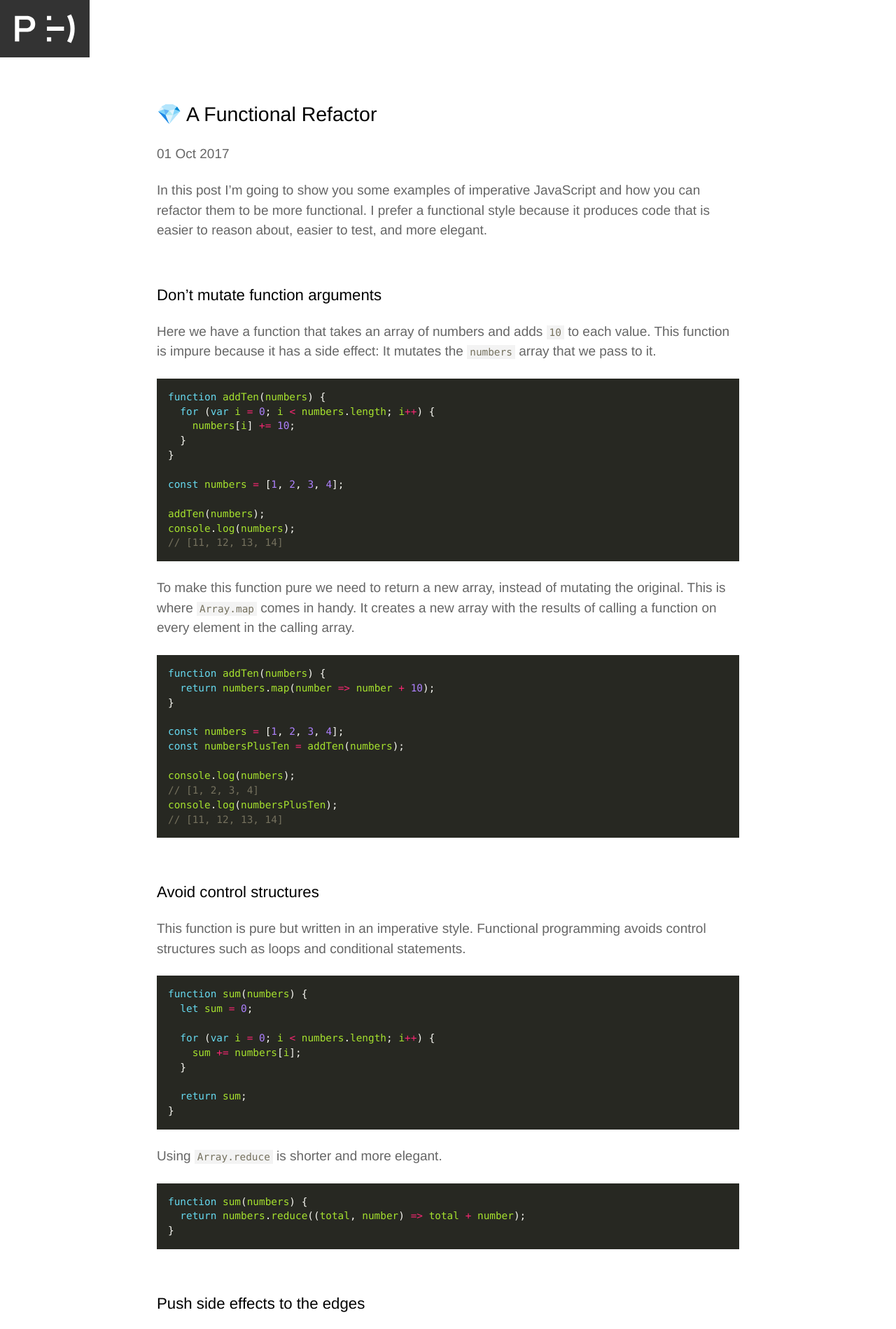
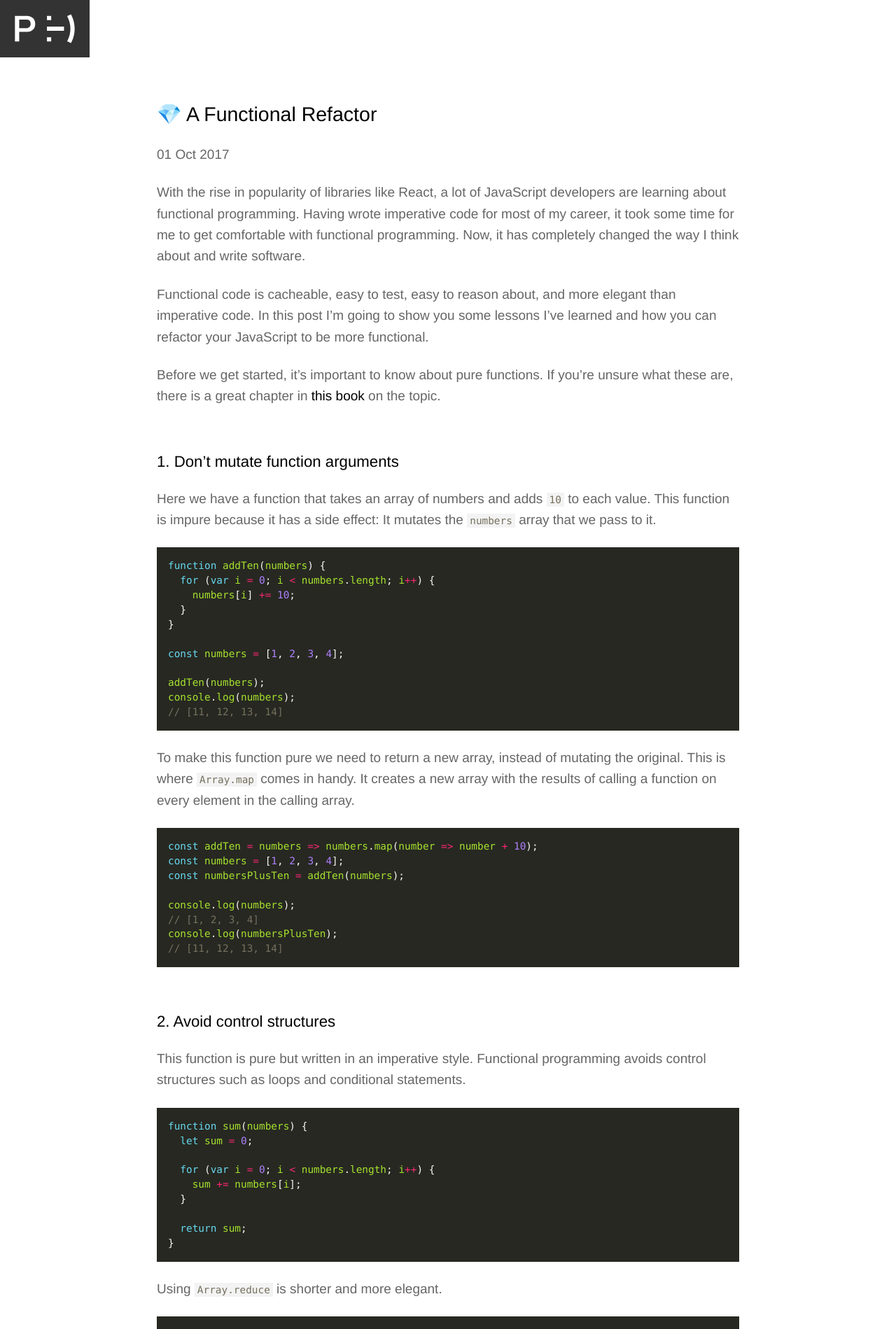
Before and after one commit to peterhry/peterhrynkow.com, a Jekyll site: the page built from _posts/2017-10-01-a-functional-refactor.markdown, in a window 1280 px wide. Shown: the top 1899 px of the page at 70% size. Built offline with Jekyll 4.4.1, drawn with Linux system fonts in a browser that asks for light colours; comment, search, counter and statistics services are not loaded; some of the changed text lies outside the part shown.

Commit message:
Draft edits

````diff
--- a/_posts/2017-10-01-a-functional-refactor.markdown
+++ b/_posts/2017-10-01-a-functional-refactor.markdown
@@ -6,9 +6,13 @@ icon:  💎
 categories: [functional-programming]
 ---
 
-In this post I’m going to show you some examples of imperative JavaScript and how you can refactor them to be more functional. I prefer a functional style because it produces code that is easier to reason about, easier to test, and more elegant.
+With the rise in popularity of libraries like React, a lot of JavaScript developers are learning about functional programming. Having wrote imperative code for most of my career, it took some time for me to get comfortable with functional programming. Now, it has completely changed the way I think about and write software.
 
-### Don’t mutate function arguments
+Functional code is cacheable, easy to test, easy to reason about, and more elegant than imperative code. In this post I’m going to show you some lessons I’ve learned and how you can refactor your JavaScript to be more functional.
+
+Before we get started, it’s important to know about pure functions. If you’re unsure what these are, there is a great chapter in [this book](https://drboolean.gitbooks.io/mostly-adequate-guide/content/ch3.html#oh-to-be-pure-again) on the topic.
+
+### 1. Don’t mutate function arguments
 
 Here we have a function that takes an array of numbers and adds `10` to each value. This function is impure because it has a side effect: It mutates the `numbers` array that we pass to it.
 
@@ -30,10 +34,7 @@ To make this function pure we need to return a new array, instead of mutating th
 
 
 ```js
-function addTen(numbers) {
-  return numbers.map(number => number + 10);
-}
-
+const addTen = numbers => numbers.map(number => number + 10);
 const numbers = [1, 2, 3, 4];
 const numbersPlusTen = addTen(numbers);
 
@@ -43,7 +44,7 @@ console.log(numbersPlusTen);
 // [11, 12, 13, 14]
 ```
 
-### Avoid control structures
+### 2. Avoid control structures
 
 This function is pure but written in an imperative style. Functional programming avoids control structures such as loops and conditional statements.
 
@@ -62,15 +63,16 @@ function sum(numbers) {
 Using `Array.reduce` is shorter and more elegant.
 
 ```js
-function sum(numbers) {
-  return numbers.reduce((total, number) => total + number);
-}
+const sum = numbers => numbers.reduce((total, number) => total + number);
 ```
 
 
-### Push side effects to the edges
+### 3. Push side effects to the edges
 
 Here we have a simple application where clicking a button updates a counter. The `incrementBy` and `addTen` functions are impure because they modify a variable outside of their scope.
+
+This program is simple enough that we can tell what happens when the button is clicked, but in a more complex application, impure functions and their side effects make it difficult to keep track of changes to state.
+
 
 ```js
 class App {
@@ -93,9 +95,8 @@ class App {
 }
 ```
 
-This program is simple enough that we can tell what happens when the button is clicked, but in a more complex application, impure functions and their side effects make it difficult to keep track of changes to state.
+Notice what happens when we refactor the application to use pure functions. We push the side effects to the edges. Now, `this.counter` is only changed in one place and the code is a little easier to reason about.
 
-What strategy can we use to improve this?
 ```js
 class App {
   constructor(button) {
@@ -118,8 +119,7 @@ class App {
 }
 ```
 
-By refactoring the application to use pure functions, we push the side effects to the edges. `this.counter` is now controlled by a single function.
-
+<!--
 <blockquote class="twitter-tweet" data-lang="en"><p lang="en" dir="ltr">A functional style pushes side effects to the edges: &quot;gather information, make decisions, act.&quot;<br>A good plan in most life situations too.</p>&mdash; Jessica Kerr (@jessitron) <a href="https://twitter.com/jessitron/status/713432439746654209?ref_src=twsrc%5Etfw">March 25, 2016</a></blockquote>
 
 This tweet hits the nail on the head. How does this apply to the refactored code?
--- a/css/peterhry.css
+++ b/css/peterhry.css
@@ -74,7 +74,7 @@
 
 body {
     color: #666;
-    font: 1rem/1.5 "adelle-sans", Helvetica, Arial, sans-serif;
+    font: 1rem/1.6 "adelle-sans", Helvetica, Arial, sans-serif;
     margin: 0;
     padding: 0;
 }
````
Also changed, not shown: other parts of _posts/2017-10-01-a-functional-refactor.markdown (+1 -2 lines).
